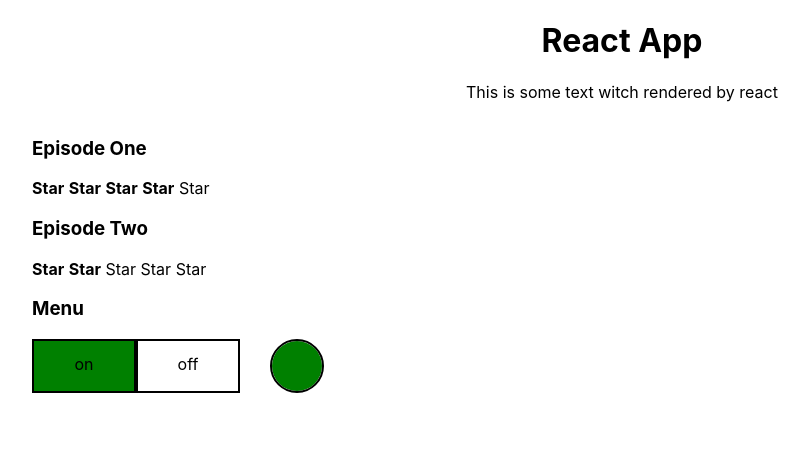
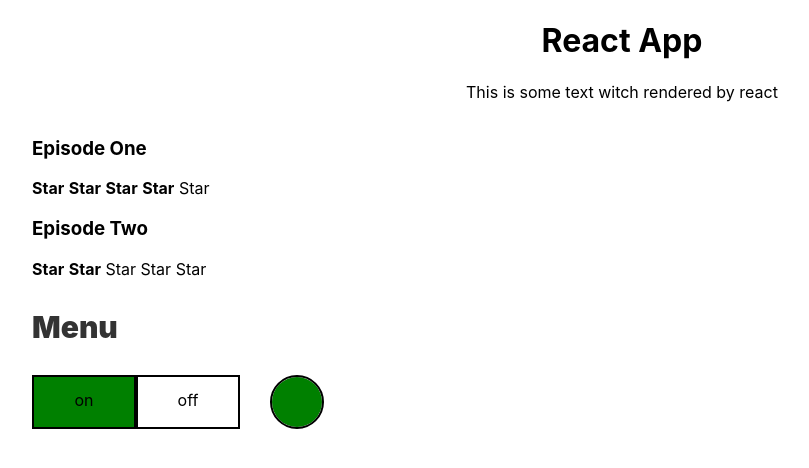
Before and after one commit to AlekseiBestuzhev/react-kabzda, a React (Create React App) app: page / in a window 1280 px wide. Shown: the top 468 px of the page, without its empty margins (18-827 px from the left). Built offline with nearby package versions, Linux system fonts and the light colour scheme.

Commit message:
upd: add style to homework5

```diff
--- a/src/App.css
+++ b/src/App.css
@@ -8,6 +8,13 @@
 .center-title {
 	align-self: center;
 	text-align: center;
+}
+
+.accordion-button {
+	cursor: pointer;
+	font-size: 30px;
+	font-weight: 900;
+	color: #333;
 }
 
 .homework5 {
@@ -23,6 +30,7 @@
 	position: relative;
 	font-size: 16px;
 	line-height: 1;
+	cursor: pointer;
 }
 
 #lamp {
--- a/src/components/Accordion.tsx
+++ b/src/components/Accordion.tsx
@@ -21,7 +21,7 @@
 function AccordionTitle(props: AccordionTitleType) {
 	return (
 		<>
-			<h3 onClick={() => { props.menuToggle() }}>Menu</h3>
+			<h3 className="accordion-button" onClick={() => { props.menuToggle() }}>Menu</h3>
 		</>
 	)
 }
```
